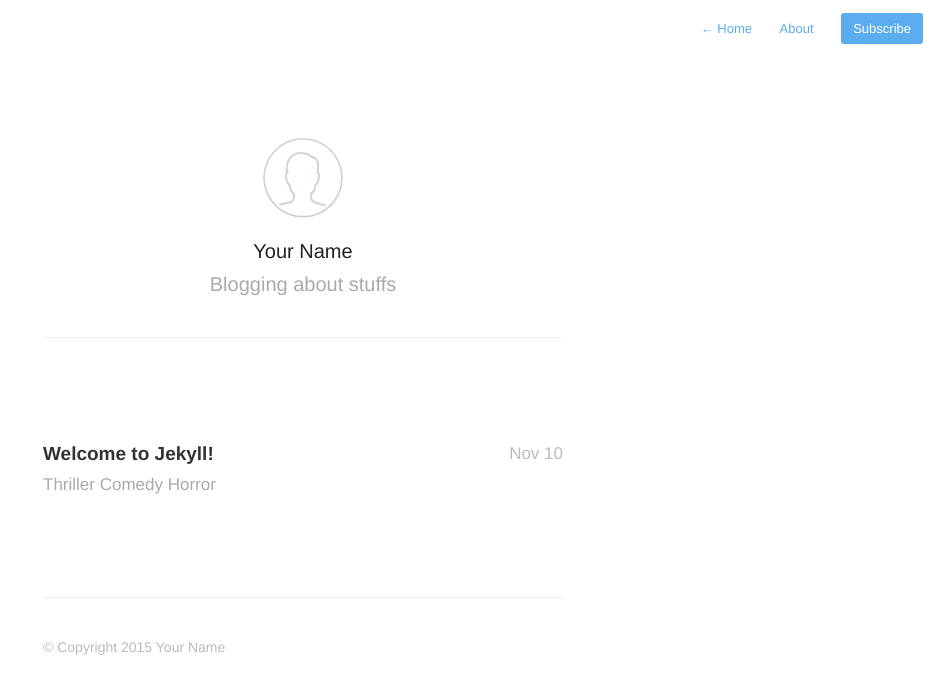
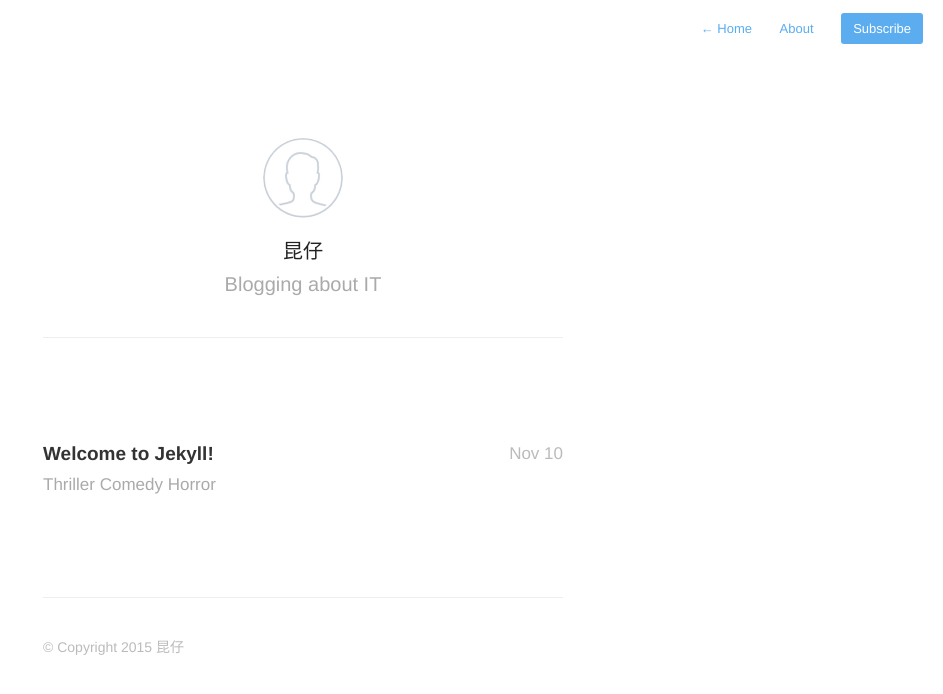
Before and after one commit to hjk123/hjk123.github.io, a Jekyll site: the page built from index.html, in a window 1280 px wide. Shown: the top 694 px of the page, without its empty margins (337-1280 px from the left). Built offline with Jekyll 4.4.1, drawn with Linux system fonts in a browser that asks for light colours; nearby versions of some CDN libraries; Markdown is read by kramdown in place of the engine named in the settings; the list of posts is cut into pages by our own code.

Commit message:
修改名称和描述

```diff
--- a/_config.yml
+++ b/_config.yml
@@ -1,5 +1,5 @@
 name: Your New Jekyll Site
-description: Blogging about stuffs
+description: Blogging about IT
 meta_description: "Your New Jekyll Site, Blogging about stuffs"
 
 aboutPage: true
@@ -16,7 +16,7 @@ disqus_shortname: 'your-disqus-shortname'
 
 # Details for the RSS feed generator
 url:            'http://your-blog-url.example.com'
-author:         'Your Name'
+author:         '昆仔'
 authorTwitter:  'YourTwitterUsername'
 
 permalink:       /:year/:title/
```
